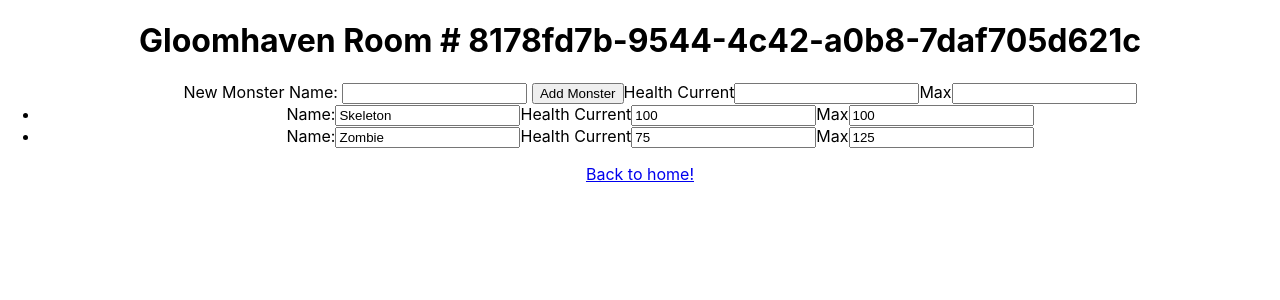
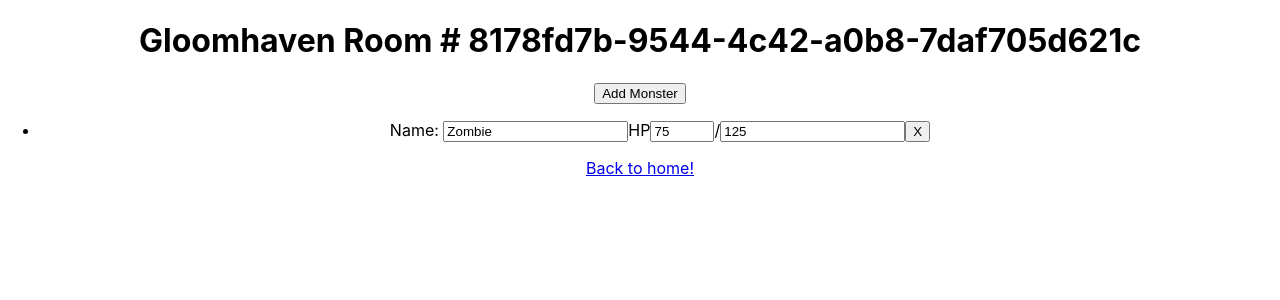
Before and after one commit to adriansmithdev/gloomhaven-helper, a React (Create React App) app in the folder react-app/: page /room/8178fd7b-9544-4c42-a0b8-7daf705d621c in a window 1280 px wide. Shown: the top 300 px of the page. Built offline with nearby package versions, Linux system fonts and the light colour scheme.

Commit message:
"Cleaned code a bit"

```diff
--- a/react-app/src/components/MonsterList.js
+++ b/react-app/src/components/MonsterList.js
@@ -8,51 +8,44 @@
 
   constructor(props){
     super(props);
-    this.state = {value: ''};
-
     this.handleChange = this.handleChange.bind(this);
+    this.addMonster = this.handleChange.bind(this);
   }
 
   handleChange(event) {
     this.setState({value: event.target.value});
   }
 
+  addMonster(event) {
+    let newMonster = {
+      name: "",
+      maxHealth: 0,
+      currentHealth: 0
+    };
+
+    this.props.monsters.push(newMonster);
+  }
+
   render() {
 
-    let listItems = this.props.monsters.map(monster => {
-      console.log(monster.name);
-    return monster;
-    })
-    console.log(listItems)
-
-    var rows=[];
-    for(var i=0; i<2;i++){
-      rows.push(<li key={i}>
-      Name:
-        <input type="text" value={listItems[i].name} onChange={this.handleChange} />
-      Health
-      Current
-        <input type="number" value={listItems[i].currentHealth} onChange={this.handleChange} />
-      Max
-        <input type="number" value={listItems[i].maxHealth} onChange={this.handleChange} />
-    </li>)
-    }
-
-
-    // let listItems = this.props.monsters.reduce(monster =>
-    //   <li><input type="text" name="name" />><input type="number" /></li>
-    // , "");
+    let rows = this.props.monsters.reduce((html, monster) =>
+    (
+      <li>
+        Name: <input type="text" value={monster.name} onChange={this.handleChange} />
+        HP
+          <input type="number" value={monster.currentHealth} max={monster.maxHealth} min="0" onChange={this.handleChange} />
+          /
+          <input type="number" value={monster.maxHealth} onChange={this.handleChange} />
+          <button type="button">X</button>
+      </li>
+    ), "");
 
     return (
-        <ul>
-             New Monster Name: <input value={this.state.value} onChange={this.handleChange} fullWidth={true} /> <button>Add Monster</button>
-             Health
-              Current
-                <input type="number" value={this.state.value} onChange={this.handleChange} />
-              Max
-                <input type="number" value={this.state.value} onChange={this.handleChange} />
-            { rows }
-        </ul>
+      <div>
+        <button onClick={this.addMonster}>Add Monster</button>
+        <ul>{ rows }</ul>
+      </div>
+
     );
   }
 }
--- a/react-app/src/components/RoomComponent.js
+++ b/react-app/src/components/RoomComponent.js
@@ -5,6 +5,7 @@
 class RoomComponent extends Component {
   render() {
 
+    // Dummy object to be replaced with live data later.
     const monsters = [
       {
         name: "Skeleton",
```
